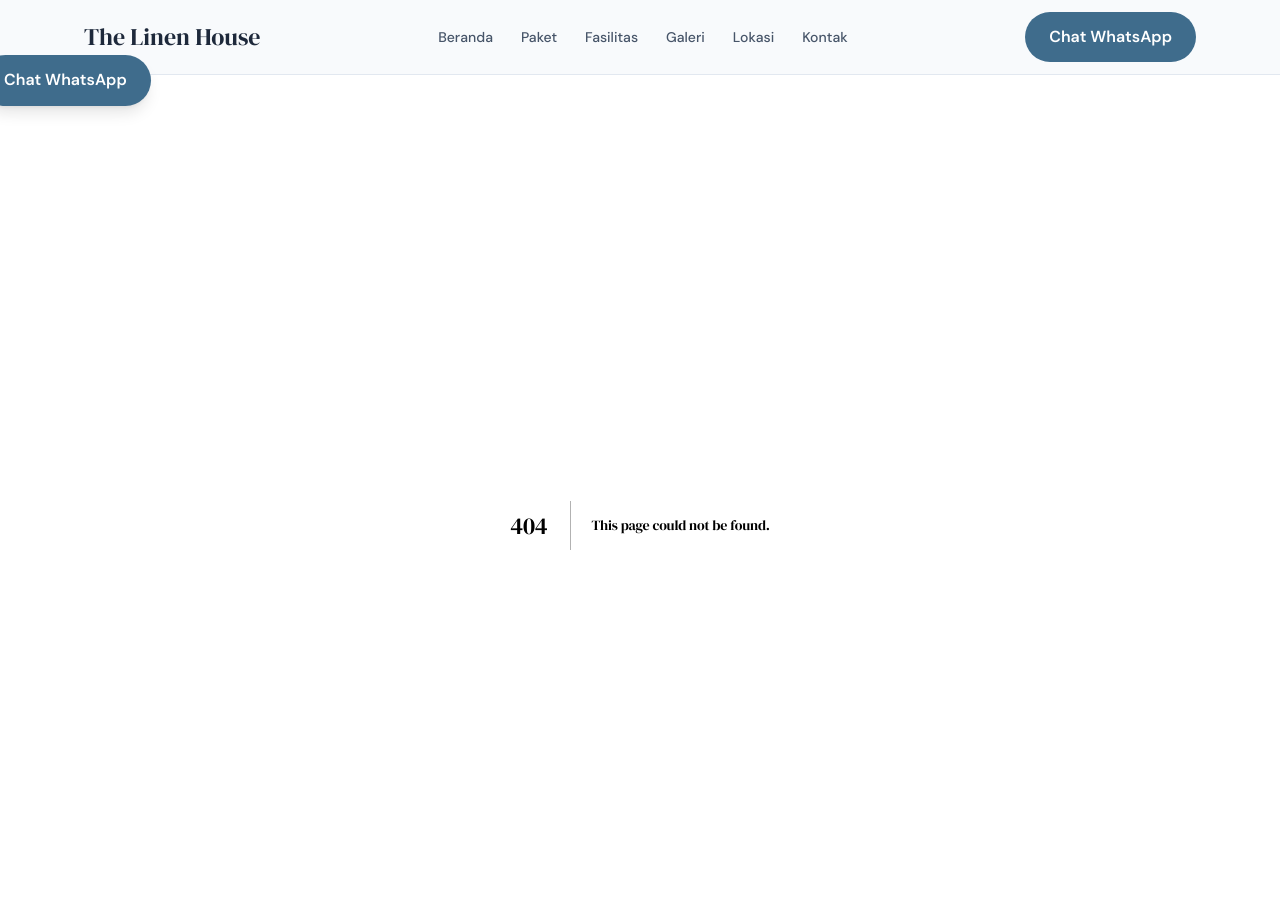
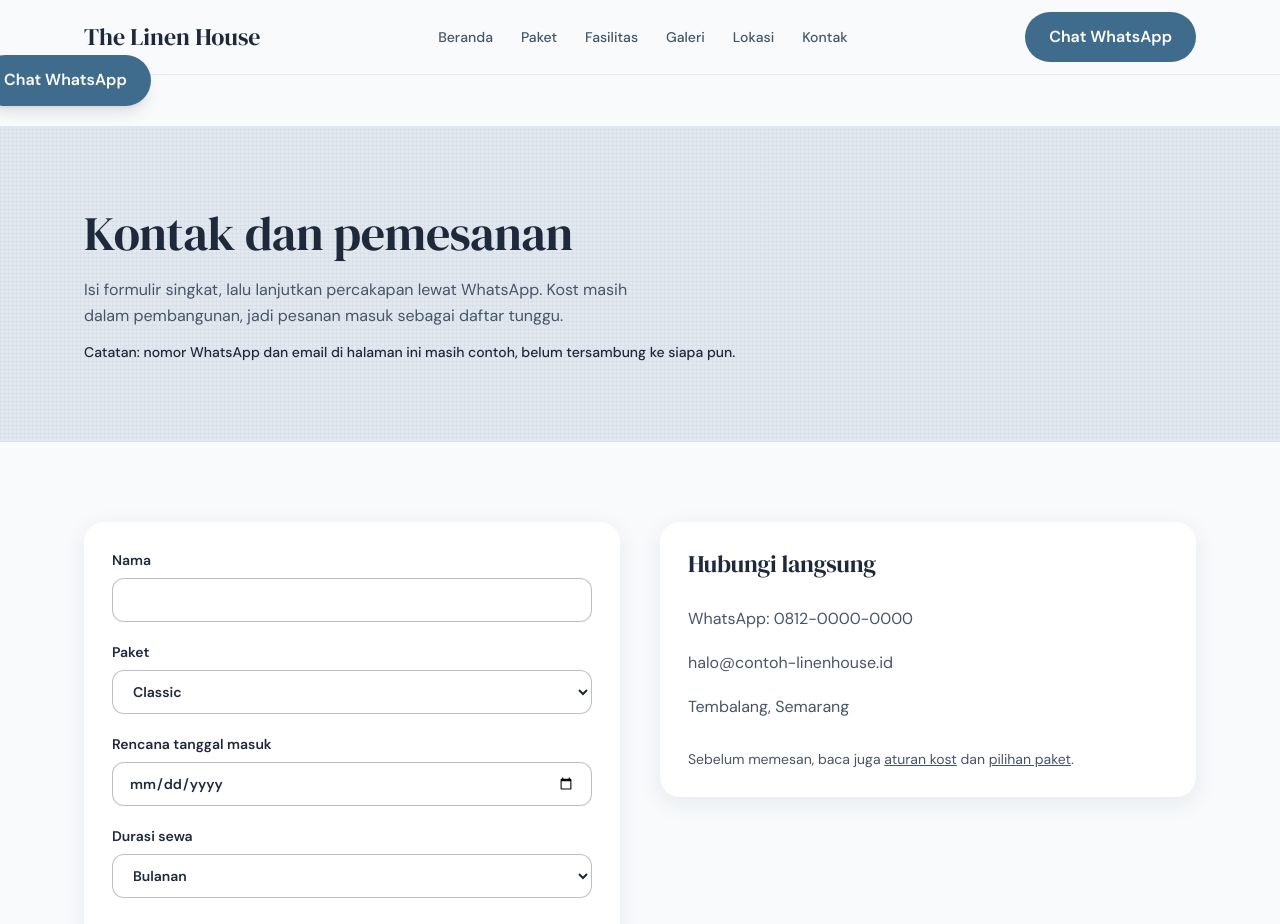
Before and after one commit to tamajrois-sys/the-linen-house, a Next.js app: page /kontak in a window 1280 px wide. Before the commit this address had no page. Shown: the top 924 px of the page. Built offline with nearby package versions, Linux system fonts and the light colour scheme.

Commit message:
Tambah halaman Aturan dan Kontak dengan formulir WhatsApp

```diff
--- /dev/null
+++ b/app/kontak/page.tsx
@@ -0,0 +1,72 @@
+import type { Metadata } from "next";
+import Link from "next/link";
+import BookingForm from "@/components/BookingForm";
+import Reveal from "@/components/Reveal";
+import { DATA_MASIH_CONTOH, contact, kost } from "@/lib/kost-data";
+
+export const metadata: Metadata = {
+  title: "Kontak dan Pemesanan | The Linen House",
+  description:
+    "Hubungi The Linen House lewat WhatsApp untuk memesan kamar atau masuk daftar tunggu.",
+};
+
+export default function KontakPage() {
+  return (
+    <>
+      <section className="linen">
+        <div className="mx-auto max-w-6xl px-5 py-14 md:py-20">
+          <Reveal>
+            <h1 className="text-4xl text-foreground md:text-5xl">
+              Kontak dan pemesanan
+            </h1>
+            <p className="mt-4 max-w-xl text-muted">
+              Isi formulir singkat, lalu lanjutkan percakapan lewat WhatsApp.
+              Kost masih dalam pembangunan, jadi pesanan masuk sebagai daftar
+              tunggu.
+            </p>
+            {DATA_MASIH_CONTOH && (
+              <p className="mt-3 text-sm font-medium text-foreground">
+                Catatan: nomor WhatsApp dan email di halaman ini masih
+                contoh, belum tersambung ke siapa pun.
+              </p>
+            )}
+          </Reveal>
+        </div>
+      </section>
+
+      <section className="mx-auto grid max-w-6xl gap-10 px-5 py-14 md:grid-cols-2 md:py-20">
+        <Reveal>
+          <BookingForm />
+        </Reveal>
+
+        <Reveal delay={120}>
+          <div className="card p-7">
+            <h2 className="text-2xl text-foreground">Hubungi langsung</h2>
+            <ul className="mt-5 flex flex-col text-muted">
+              <li className="flex min-h-[44px] items-center">
+                WhatsApp: {contact.whatsappDisplay}
+              </li>
+              <li className="flex min-h-[44px] items-center">
+                <a href={`mailto:${contact.email}`}>{contact.email}</a>
+              </li>
+              <li className="flex min-h-[44px] items-center">
+                {kost.area}, {kost.city}
+              </li>
+            </ul>
+            <p className="mt-5 text-sm text-muted">
+              Sebelum memesan, baca juga{" "}
+              <Link href="/aturan" className="underline">
+                aturan kost
+              </Link>{" "}
+              dan{" "}
+              <Link href="/paket" className="underline">
+                pilihan paket
+              </Link>
+              .
+            </p>
+          </div>
+        </Reveal>
+      </section>
+    </>
+  );
+}
--- /dev/null
+++ b/components/BookingForm.tsx
@@ -0,0 +1,120 @@
+"use client";
+
+import { useState, type ChangeEvent, type SyntheticEvent } from "react";
+import { contact, durations, kost, packages } from "@/lib/kost-data";
+
+const fieldClass =
+  "mt-2 block min-h-[44px] w-full rounded-xl border border-foreground/30 bg-white px-4 text-foreground";
+
+export default function BookingForm() {
+  const [name, setName] = useState("");
+  const [packageId, setPackageId] = useState(packages[0].id);
+  const [startDate, setStartDate] = useState("");
+  const [months, setMonths] = useState(String(durations[0].months));
+  const [error, setError] = useState("");
+
+  function handleSubmit(e: SyntheticEvent<HTMLFormElement>) {
+    e.preventDefault();
+
+    if (name.trim().length < 2) {
+      setError("Mohon isi nama Anda.");
+      return;
+    }
+    setError("");
+
+    const pkg = packages.find((p) => p.id === packageId) ?? packages[0];
+    const dur =
+      durations.find((d) => String(d.months) === months) ?? durations[0];
+
+    const lines = [
+      `Halo ${kost.name}, saya ingin memesan atau masuk daftar tunggu.`,
+      `Nama: ${name.trim()}`,
+      `Paket: ${pkg.name}`,
+      `Tanggal masuk: ${startDate || "belum ditentukan"}`,
+      `Durasi: ${dur.label}`,
+    ];
+    const url = `https://wa.me/${contact.whatsappNumber}?text=${encodeURIComponent(
+      lines.join("\n")
+    )}`;
+    window.open(url, "_blank", "noopener,noreferrer");
+  }
+
+  return (
+    <form onSubmit={handleSubmit} className="card p-7" noValidate>
+      <label className="block text-sm font-semibold text-foreground">
+        Nama
+        <input
+          type="text"
+          name="nama"
+          autoComplete="name"
+          value={name}
+          onChange={(e: ChangeEvent<HTMLInputElement>) =>
+            setName(e.target.value)
+          }
+          className={fieldClass}
+          aria-describedby={error ? "form-error" : undefined}
+        />
+      </label>
+
+      <label className="mt-5 block text-sm font-semibold text-foreground">
+        Paket
+        <select
+          name="paket"
+          value={packageId}
+          onChange={(e) => setPackageId(e.target.value)}
+          className={fieldClass}
+        >
+          {packages.map((p) => (
+            <option key={p.id} value={p.id}>
+              {p.name}
+            </option>
+          ))}
+        </select>
+      </label>
+
+      <label className="mt-5 block text-sm font-semibold text-foreground">
+        Rencana tanggal masuk
+        <input
+          type="date"
+          name="tanggal"
+          value={startDate}
+          onChange={(e) => setStartDate(e.target.value)}
+          className={fieldClass}
+        />
+      </label>
+
+      <label className="mt-5 block text-sm font-semibold text-foreground">
+        Durasi sewa
+        <select
+          name="durasi"
+          value={months}
+          onChange={(e) => setMonths(e.target.value)}
+          className={fieldClass}
+        >
+          {durations.map((d) => (
+            <option key={d.months} value={String(d.months)}>
+              {d.label}
+            </option>
+          ))}
+        </select>
+      </label>
+
+      {error && (
+        <p id="form-error" role="alert" className="mt-4 text-sm text-foreground">
+          {error}
+        </p>
+      )}
+
+      <button
+        type="submit"
+        className="btn btn-primary btn-shimmer mt-7 w-full"
+      >
+        Kirim lewat WhatsApp
+      </button>
+      <p className="mt-3 text-xs text-muted">
+        Data hanya dipakai untuk menyusun pesan WhatsApp dan tidak disimpan di
+        website ini.
+      </p>
+    </form>
+  );
+}
```
